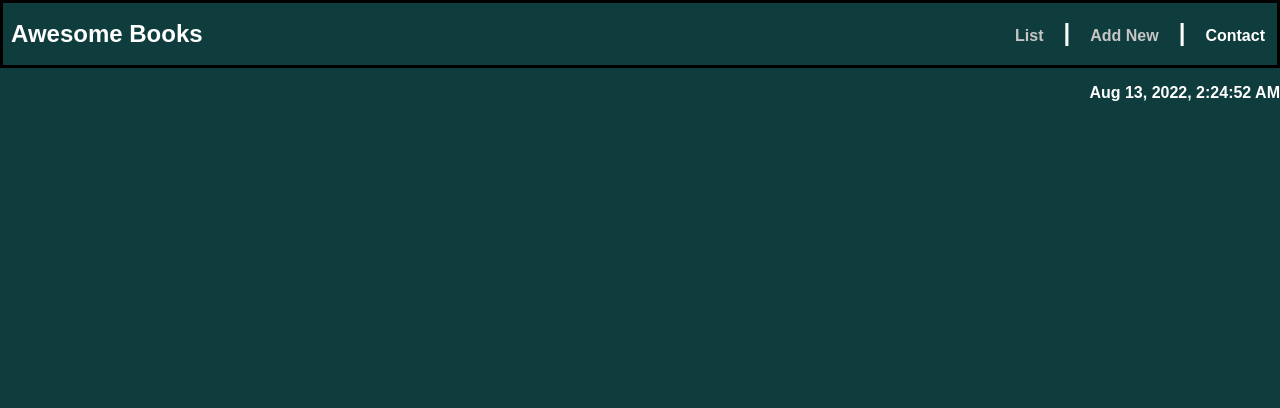
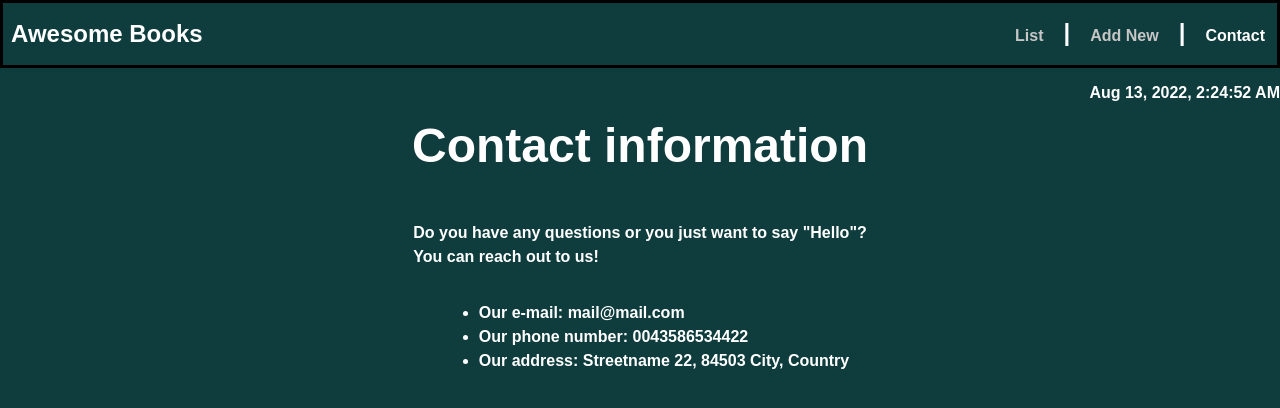
Before and after one commit to techEmprez/take-home-test-awesome-books, a website with bundled scripts: page index.html in a window 1280 px wide. Both pictures are taken after a click on the button "Contact". Built offline with nearby package versions, Linux system fonts and the light colour scheme.

Commit message:
Create a contact section

```diff
--- a/index.html
+++ b/index.html
@@ -45,6 +45,18 @@
             </div>
         </section>
 
+        <!-- Contact Section -->
+        <section class="contact" id="contact">
+            <h2>Contact information</h2>
+            <p>Do you have any questions or you just want to say "Hello"? <br> You can reach out to us!
+            </p>
+            <ul>
+                <li>Our e-mail: mail@mail.com</li>
+                <li>Our phone number: 0043586534422</li>
+                <li>Our address: Streetname 22, 84503 City, Country</li>
+            </ul>
+        </section>
+
     </body>
 
 </html>
```
